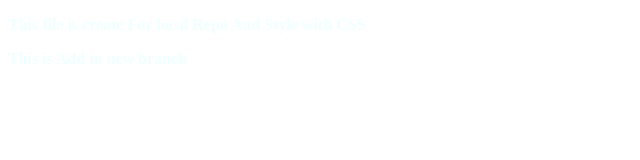
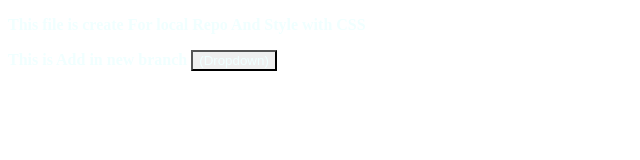
Before and after one commit to kshaikh-tech/localrepo, a plain HTML site: page index.html in a window 1280 px wide. Shown: the whole page, without its empty margins (0-640 px from the left). Drawn offline with Linux system fonts and the light colour scheme.

Commit message:
Add Dropdown Button

```diff
--- a/index.html
+++ b/index.html
@@ -8,6 +8,6 @@
 </head>
 <body>
     <p>This file is create For local Repo And Style with CSS</p>
-    <p>This is Add in new branch</p>
+    <p>This is Add in new branch <button>(Dropdown)</button></p>
 </body>
 </html>
```
